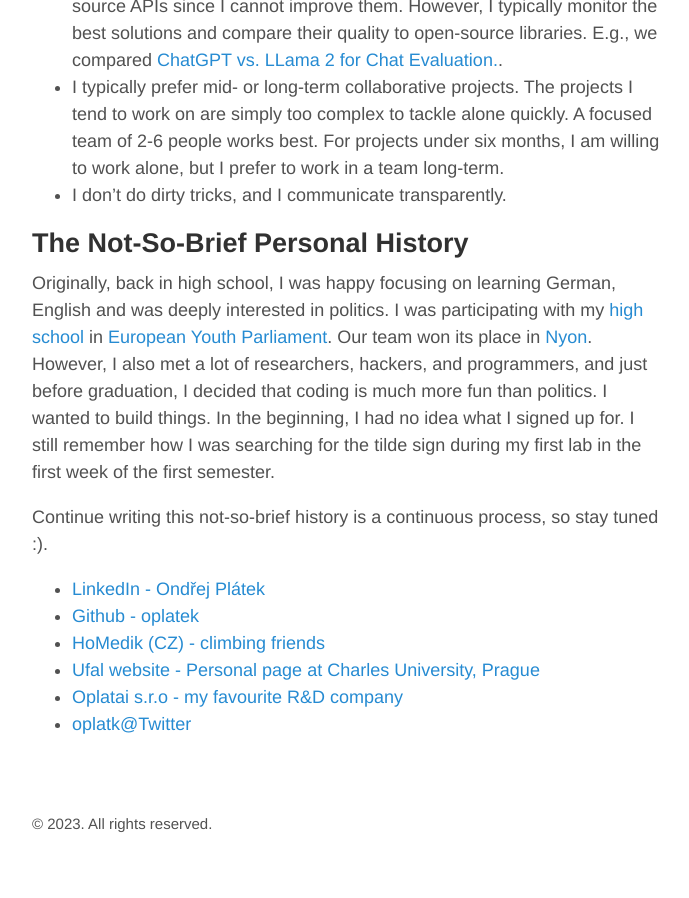
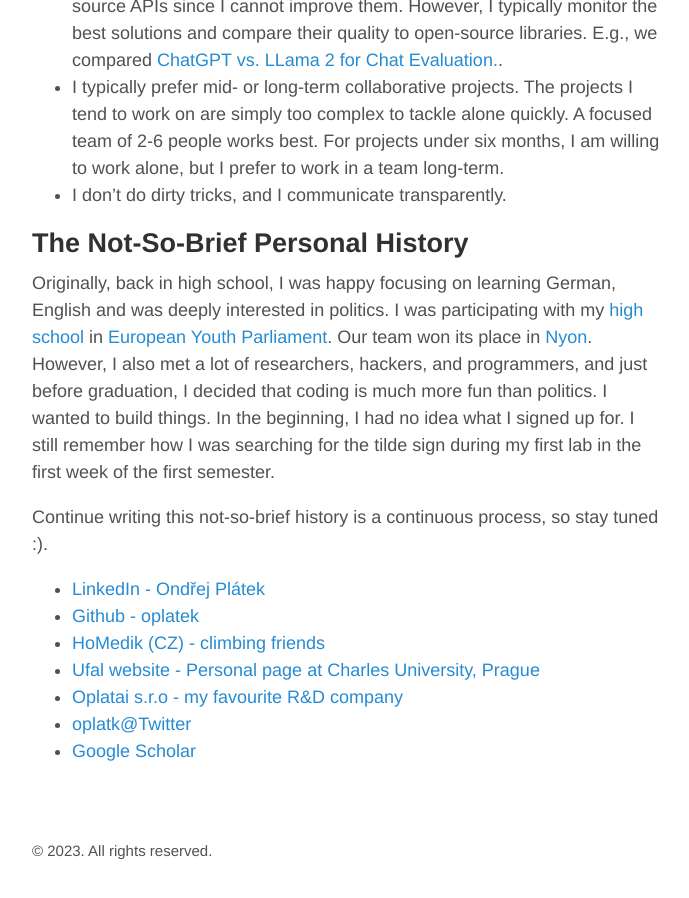
Before and after one commit to oplatek/oplatek.github.io, a Jekyll site: the page built from index.md, in a window 1280 px wide and 900 px high, scrolled down 1720 px. Shown: the whole window, without its empty margins (293-982 px from the left). Built offline with Jekyll 4.4.1, drawn with Linux system fonts in a browser that asks for light colours; before the commit the page ends 2593 px from its top, so only the background shows below that.

Commit message:
Update index.md

```diff
--- a/index.md
+++ b/index.md
@@ -63,3 +63,4 @@ Continue writing this not-so-brief history is a continuous process, so stay tune
 * [Ufal website - Personal page at Charles University, Prague](https://ufal.mff.cuni.cz/ondrej-platek)
 * [Oplatai s.r.o - my favourite R&D company ](https://ufal.mff.cuni.cz/ondrej-platek)
 * [oplatk@Twitter](https://twitter.com/oplatk)
+* [Google Scholar](https://scholar.google.com/citations?user=3rA1o9YAAAAJ&hl=en)
```
